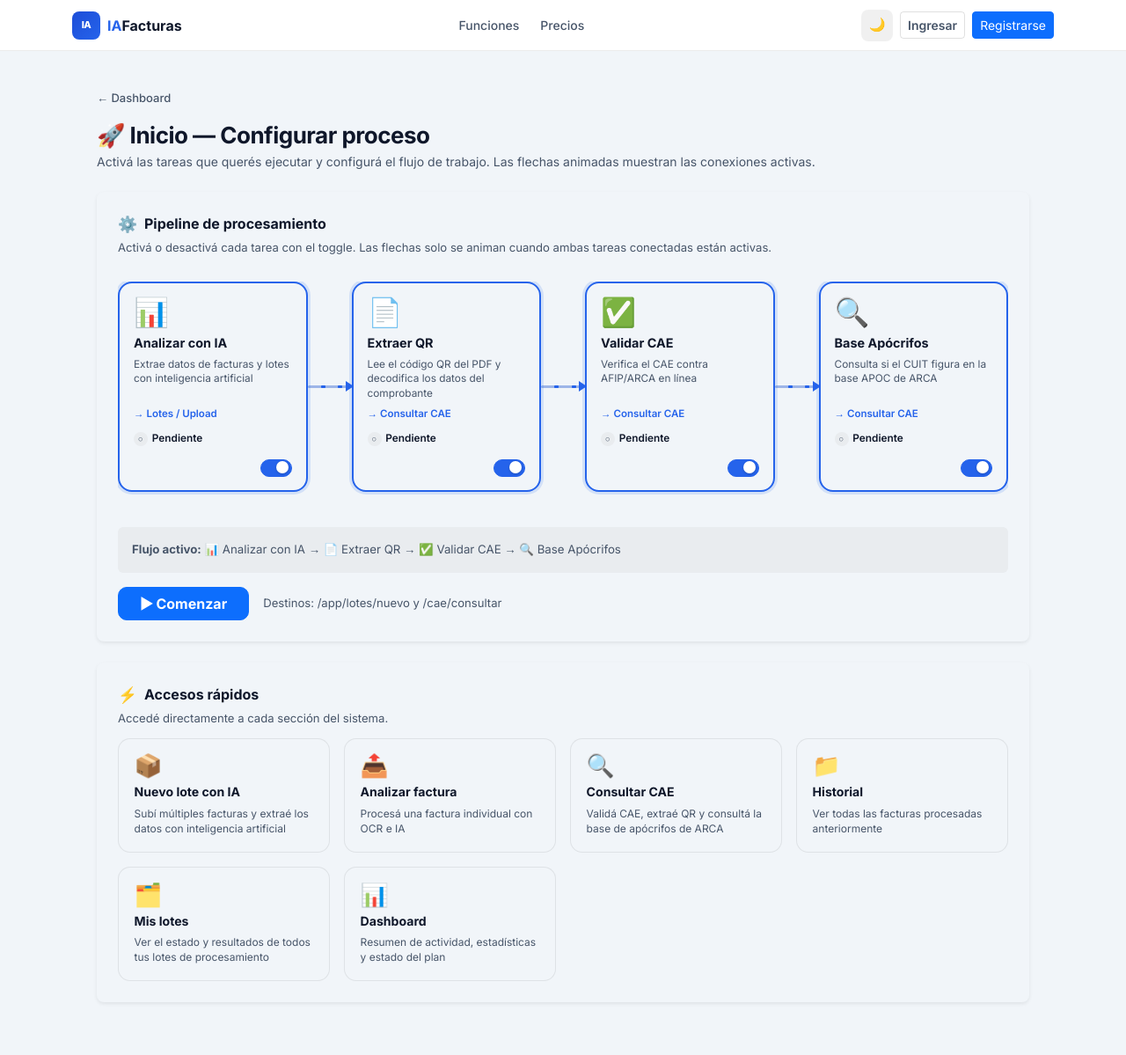
After one commit to mmarfeo/iaFacturas, a FastAPI app: template app/templates/app/inicio.html in a window 1280 px wide. The commit adds this page. Shown: the whole page at 88% size. Run offline with FastAPI, Linux system fonts and the light colour scheme; the template is opened without the code that fills it, so the values that code supplies are empty; parts of the project's set-up code (start-up, migrations or seed data) failed here and were passed over.

Commit message:
feat: página Inicio con pipeline configurador + link en navbar

```diff
--- /dev/null
+++ b/app/templates/app/inicio.html
@@ -0,0 +1,478 @@
+{% extends "base.html" %}
+{% block title %}Inicio{% endblock %}
+
+{% block head %}
+<style>
+/* ══════════════════════════════════════════════════════════════
+   LAYOUT
+══════════════════════════════════════════════════════════════ */
+.inicio-page { min-height: 100vh; background: var(--bs-body-bg); }
+.inicio-wrap { max-width: 1100px; margin: 0 auto; padding: 40px 20px 60px; }
+
+/* ══════════════════════════════════════════════════════════════
+   PIPELINE TRACK
+══════════════════════════════════════════════════════════════ */
+.pipeline-track {
+  display: flex; align-items: stretch; gap: 0;
+  margin: 1.75rem 0 2rem;
+  overflow-x: auto; padding-bottom: .5rem;
+}
+
+/* ── Task node ─────────────────────────────────────────────── */
+.task-node {
+  flex: 1 1 180px; min-width: 150px; max-width: 240px;
+  border: 2px solid var(--bs-border-color);
+  border-radius: 16px; padding: 1.1rem 1rem .9rem;
+  background: var(--bs-body-bg);
+  transition: border-color .25s, box-shadow .25s, opacity .25s;
+  display: flex; flex-direction: column; gap: .3rem;
+  cursor: default;
+}
+.task-node--active   { border-color: var(--ia-accent); box-shadow: 0 0 0 3px color-mix(in srgb,var(--ia-accent) 15%,transparent); }
+.task-node--inactive { opacity: .4; }
+.task-node--running  { border-color: #3b82f6; animation: nodeGlow 1.4s ease-in-out infinite; }
+.task-node--done     { border-color: #10b981; box-shadow: 0 0 0 3px rgba(16,185,129,.15); }
+.task-node--error    { border-color: #ef4444; box-shadow: 0 0 0 3px rgba(239,68,68,.15); }
+
+@keyframes nodeGlow {
+  0%,100% { box-shadow: 0 0 0 4px rgba(59,130,246,.15); }
+  50%      { box-shadow: 0 0 0 9px rgba(59,130,246,.3); }
+}
+
+.task-node__emoji { font-size: 2rem; line-height: 1; margin-bottom: .2rem; }
+.task-node__title { font-weight: 700; font-size: .9rem; color: var(--bs-body-color); }
+.task-node__desc  { font-size: .74rem; color: var(--bs-secondary-color); line-height: 1.4; flex: 1; }
+.task-node__dest  { font-size: .72rem; color: var(--ia-accent); font-weight: 600; margin-top: .1rem; }
+
+/* Status row */
+.task-node__status {
+  display: flex; align-items: center; gap: .3rem;
+  font-size: .74rem; font-weight: 600; min-height: 1.3rem;
+  margin-top: .3rem;
+}
+.st-icon { width: 1rem; height: 1rem; border-radius: 50%; display: flex; align-items: center; justify-content: center; font-size: .6rem; flex-shrink: 0; }
+.st-idle    { background: var(--bs-secondary-bg); color: var(--bs-secondary-color); }
+.st-running { background: #dbeafe; color: #1d4ed8; }
+.st-done    { background: #d1fae5; color: #065f46; }
+.st-error   { background: #fee2e2; color: #991b1b; }
+.st-skip    { background: var(--bs-secondary-bg); color: var(--bs-secondary-color); font-style: italic; }
+[data-bs-theme="dark"] .st-running { background: #1e3a8a; color: #93c5fd; }
+[data-bs-theme="dark"] .st-done    { background: #065f46; color: #6ee7b7; }
+
+/* Toggle */
+.task-node__toggle-wrap { display: flex; align-items: center; justify-content: flex-end; margin-top: .5rem; }
+.task-toggle { position: relative; width: 36px; height: 20px; cursor: pointer; }
+.task-toggle input { opacity: 0; width: 0; height: 0; position: absolute; }
+.task-toggle__track { position: absolute; inset: 0; background: var(--bs-secondary-bg); border-radius: 20px; border: 1px solid var(--bs-border-color); transition: background .2s; }
+.task-toggle input:checked + .task-toggle__track { background: var(--ia-accent); border-color: var(--ia-accent); }
+.task-toggle__thumb { position: absolute; top: 2px; left: 2px; width: 14px; height: 14px; border-radius: 50%; background: #fff; transition: transform .2s; box-shadow: 0 1px 3px rgba(0,0,0,.2); }
+.task-toggle input:checked ~ .task-toggle__thumb { transform: translateX(16px); }
+
+/* ── Connector ─────────────────────────────────────────────── */
+.pipeline-conn {
+  flex: 0 0 50px; display: flex; align-items: center; justify-content: center;
+  position: relative; align-self: center; height: 32px;
+}
+.pipeline-conn__line {
+  width: 100%; height: 3px; position: relative; overflow: hidden;
+  background: var(--bs-border-color); border-radius: 2px;
+}
+.pipeline-conn__line::after {
+  content: ''; position: absolute; top: 0; left: -40%;
+  width: 40%; height: 100%;
+  background: linear-gradient(90deg,transparent,var(--ia-accent),transparent);
+  opacity: 0; border-radius: 2px; transition: opacity .3s;
+}
+.pipeline-conn--active .pipeline-conn__line { background: color-mix(in srgb,var(--ia-accent) 35%,var(--bs-border-color)); }
+.pipeline-conn--active .pipeline-conn__line::after { opacity: 1; animation: flowRight 1.1s linear infinite; }
+
+.pipeline-conn__arrow {
+  position: absolute; right: -2px;
+  width: 0; height: 0;
+  border-top: 6px solid transparent; border-bottom: 6px solid transparent;
+  border-left: 9px solid var(--bs-border-color); transition: border-left-color .3s;
+}
+.pipeline-conn--active .pipeline-conn__arrow { border-left-color: var(--ia-accent); }
+
+.pipeline-dots { position: absolute; inset: 0; display: flex; align-items: center; overflow: hidden; pointer-events: none; }
+.pipeline-dot { width: 5px; height: 5px; border-radius: 50%; background: var(--ia-accent); position: absolute; opacity: 0; }
+.pipeline-conn--active .pipeline-dot { opacity: 1; }
+.pipeline-dot:nth-child(1) { animation: dotSlide 1.1s linear infinite 0s; }
+.pipeline-dot:nth-child(2) { animation: dotSlide 1.1s linear infinite .37s; }
+.pipeline-dot:nth-child(3) { animation: dotSlide 1.1s linear infinite .73s; }
+
+@keyframes dotSlide {
+  0%   { left: -5px; opacity: 0; }
+  10%  { opacity: 1; }
+  90%  { opacity: 1; }
+  100% { left: calc(100% + 5px); opacity: 0; }
+}
+@keyframes flowRight { 0% { left: -40%; } 100% { left: 100%; } }
+
+/* Spinner mini */
+.spin { display: inline-block; width: .7rem; height: .7rem; border: 2px solid currentColor; border-top-color: transparent; border-radius: 50%; animation: spin360 .7s linear infinite; vertical-align: middle; }
+@keyframes spin360 { to { transform: rotate(360deg); } }
+
+/* ══════════════════════════════════════════════════════════════
+   QUICK ACCESS CARDS
+══════════════════════════════════════════════════════════════ */
+.quick-grid { display: grid; grid-template-columns: repeat(auto-fill, minmax(200px,1fr)); gap: 1rem; margin-top: .75rem; }
+.quick-card {
+  border: 1.5px solid var(--bs-border-color); border-radius: 14px;
+  padding: 1.1rem; text-decoration: none; color: var(--bs-body-color);
+  background: var(--bs-body-bg);
+  transition: border-color .2s, box-shadow .2s, transform .15s;
+  display: flex; flex-direction: column; gap: .4rem;
+}
+.quick-card:hover { border-color: var(--ia-accent); box-shadow: 0 4px 20px rgba(0,0,0,.08); transform: translateY(-2px); color: var(--bs-body-color); }
+.quick-card__icon  { font-size: 1.6rem; line-height: 1; }
+.quick-card__title { font-weight: 700; font-size: .88rem; }
+.quick-card__desc  { font-size: .75rem; color: var(--bs-secondary-color); line-height: 1.4; }
+</style>
+{% endblock %}
+
+{% block content %}
+<div class="inicio-page ia-page">
+  <div class="inicio-wrap">
+
+    <!-- Header -->
+    <div class="mb-4">
+      <a href="/app/dashboard" class="text-decoration-none fw-medium d-inline-block mb-3"
+         style="font-size:13px;color:var(--ia-sub)">← Dashboard</a>
+      <h1 class="fw-bold mb-1" style="font-size:26px;letter-spacing:-0.5px">
+        🚀 Inicio — Configurar proceso
+      </h1>
+      <p class="mb-0" style="font-size:14px;color:var(--ia-sub)">
+        Activá las tareas que querés ejecutar y configurá el flujo de trabajo.
+        Las flechas animadas muestran las conexiones activas.
+      </p>
+    </div>
+
+    <!-- ═══════════════════════════════════════════════════════
+         PIPELINE
+    ═══════════════════════════════════════════════════════════ -->
+    <div class="card border-0 shadow-sm rounded-3 p-4 mb-4">
+
+      <div class="d-flex align-items-center gap-2 mb-1">
+        <span style="font-size:1.1rem">⚙️</span>
+        <h2 class="fw-bold mb-0" style="font-size:1rem">Pipeline de procesamiento</h2>
+      </div>
+      <p class="mb-0" style="font-size:.82rem;color:var(--ia-sub)">
+        Activá o desactivá cada tarea con el toggle. Las flechas solo se animan cuando ambas tareas conectadas están activas.
+      </p>
+
+      <div class="pipeline-track">
+
+        <!-- ── Tarea 1: Analizar con IA ── -->
+        <div class="task-node task-node--active" id="node-ia">
+          <div class="task-node__emoji">📊</div>
+          <div class="task-node__title">Analizar con IA</div>
+          <div class="task-node__desc">Extrae datos de facturas y lotes con inteligencia artificial</div>
+          <div class="task-node__dest">→ Lotes / Upload</div>
+          <div class="task-node__status" id="status-ia">
+            <span class="st-icon st-idle">○</span>
+            <span id="status-ia-text">Pendiente</span>
+          </div>
+          <div class="task-node__toggle-wrap">
+            <label class="task-toggle" title="Activar/desactivar">
+              <input type="checkbox" id="toggle-ia" checked>
+              <span class="task-toggle__track"></span>
+              <span class="task-toggle__thumb"></span>
+            </label>
+          </div>
+        </div>
+
+        <!-- Conector 1→2 -->
+        <div class="pipeline-conn pipeline-conn--active" id="conn-12">
+          <div class="pipeline-conn__line">
+            <div class="pipeline-dots">
+              <div class="pipeline-dot"></div>
+              <div class="pipeline-dot"></div>
+              <div class="pipeline-dot"></div>
+            </div>
+          </div>
+          <div class="pipeline-conn__arrow"></div>
+        </div>
+
+        <!-- ── Tarea 2: Extraer QR ── -->
+        <div class="task-node task-node--active" id="node-qr">
+          <div class="task-node__emoji">📄</div>
+          <div class="task-node__title">Extraer QR</div>
+          <div class="task-node__desc">Lee el código QR del PDF y decodifica los datos del comprobante</div>
+          <div class="task-node__dest">→ Consultar CAE</div>
+          <div class="task-node__status" id="status-qr">
+            <span class="st-icon st-idle">○</span>
+            <span id="status-qr-text">Pendiente</span>
+          </div>
+          <div class="task-node__toggle-wrap">
+            <label class="task-toggle" title="Activar/desactivar">
+              <input type="checkbox" id="toggle-qr" checked>
+              <span class="task-toggle__track"></span>
+              <span class="task-toggle__thumb"></span>
+            </label>
+          </div>
+        </div>
+
+        <!-- Conector 2→3 -->
+        <div class="pipeline-conn pipeline-conn--active" id="conn-23">
+          <div class="pipeline-conn__line">
+            <div class="pipeline-dots">
+              <div class="pipeline-dot"></div>
+              <div class="pipeline-dot"></div>
+              <div class="pipeline-dot"></div>
+            </div>
+          </div>
+          <div class="pipeline-conn__arrow"></div>
+        </div>
+
+        <!-- ── Tarea 3: Validar CAE ── -->
+        <div class="task-node task-node--active" id="node-cae">
+          <div class="task-node__emoji">✅</div>
+          <div class="task-node__title">Validar CAE</div>
+          <div class="task-node__desc">Verifica el CAE contra AFIP/ARCA en línea</div>
+          <div class="task-node__dest">→ Consultar CAE</div>
+          <div class="task-node__status" id="status-cae">
+            <span class="st-icon st-idle">○</span>
+            <span id="status-cae-text">Pendiente</span>
+          </div>
+          <div class="task-node__toggle-wrap">
+            <label class="task-toggle" title="Activar/desactivar">
+              <input type="checkbox" id="toggle-cae" checked>
+              <span class="task-toggle__track"></span>
+              <span class="task-toggle__thumb"></span>
+            </label>
+          </div>
+        </div>
+
+        <!-- Conector 3→4 -->
+        <div class="pipeline-conn pipeline-conn--active" id="conn-34">
+          <div class="pipeline-conn__line">
+            <div class="pipeline-dots">
+              <div class="pipeline-dot"></div>
+              <div class="pipeline-dot"></div>
+              <div class="pipeline-dot"></div>
+            </div>
+          </div>
+          <div class="pipeline-conn__arrow"></div>
+        </div>
+
+        <!-- ── Tarea 4: Base Apócrifos ── -->
+        <div class="task-node task-node--active" id="node-apoc">
+          <div class="task-node__emoji">🔍</div>
+          <div class="task-node__title">Base Apócrifos</div>
+          <div class="task-node__desc">Consulta si el CUIT figura en la base APOC de ARCA</div>
+          <div class="task-node__dest">→ Consultar CAE</div>
+          <div class="task-node__status" id="status-apoc">
+            <span class="st-icon st-idle">○</span>
+            <span id="status-apoc-text">Pendiente</span>
+          </div>
+          <div class="task-node__toggle-wrap">
+            <label class="task-toggle" title="Activar/desactivar">
+              <input type="checkbox" id="toggle-apoc" checked>
+              <span class="task-toggle__track"></span>
+              <span class="task-toggle__thumb"></span>
+            </label>
+          </div>
+        </div>
+
+      </div><!-- /pipeline-track -->
+
+      <!-- Descripción dinámica del flujo activo -->
+      <div id="flow-description" class="mb-3 p-3 rounded-2"
+           style="background:var(--bs-secondary-bg);font-size:.83rem;color:var(--ia-sub)">
+        Seleccioná las tareas para ver el flujo activo.
+      </div>
+
+      <!-- Botón Comenzar -->
+      <div class="d-flex align-items-center gap-3 flex-wrap">
+        <button id="btn-comenzar" class="btn btn-primary fw-bold px-4" style="border-radius:10px">
+          ▶ Comenzar
+        </button>
+        <span id="flow-hint" style="font-size:.82rem;color:var(--ia-sub)"></span>
+      </div>
+
+    </div><!-- /card pipeline -->
+
+    <!-- ═══════════════════════════════════════════════════════
+         ACCESOS RÁPIDOS
+    ═══════════════════════════════════════════════════════════ -->
+    <div class="card border-0 shadow-sm rounded-3 p-4">
+      <div class="d-flex align-items-center gap-2 mb-1">
+        <span style="font-size:1.1rem">⚡</span>
+        <h2 class="fw-bold mb-0" style="font-size:1rem">Accesos rápidos</h2>
+      </div>
+      <p class="mb-0" style="font-size:.82rem;color:var(--ia-sub)">Accedé directamente a cada sección del sistema.</p>
+
+      <div class="quick-grid">
+        <a href="/app/lotes/nuevo" class="quick-card">
+          <div class="quick-card__icon">📦</div>
+          <div class="quick-card__title">Nuevo lote con IA</div>
+          <div class="quick-card__desc">Subí múltiples facturas y extraé los datos con inteligencia artificial</div>
+        </a>
+        <a href="/app/upload" class="quick-card">
+          <div class="quick-card__icon">📤</div>
+          <div class="quick-card__title">Analizar factura</div>
+          <div class="quick-card__desc">Procesá una factura individual con OCR e IA</div>
+        </a>
+        <a href="/cae/consultar" class="quick-card">
+          <div class="quick-card__icon">🔍</div>
+          <div class="quick-card__title">Consultar CAE</div>
+          <div class="quick-card__desc">Validá CAE, extraé QR y consultá la base de apócrifos de ARCA</div>
+        </a>
+        <a href="/app/historial" class="quick-card">
+          <div class="quick-card__icon">📁</div>
+          <div class="quick-card__title">Historial</div>
+          <div class="quick-card__desc">Ver todas las facturas procesadas anteriormente</div>
+        </a>
+        <a href="/app/lotes" class="quick-card">
+          <div class="quick-card__icon">🗂️</div>
+          <div class="quick-card__title">Mis lotes</div>
+          <div class="quick-card__desc">Ver el estado y resultados de todos tus lotes de procesamiento</div>
+        </a>
+        <a href="/app/dashboard" class="quick-card">
+          <div class="quick-card__icon">📊</div>
+          <div class="quick-card__title">Dashboard</div>
+          <div class="quick-card__desc">Resumen de actividad, estadísticas y estado del plan</div>
+        </a>
+      </div>
+    </div>
+
+  </div>
+</div>
+{% endblock %}
+
+{% block scripts %}
+<script>
+(function () {
+'use strict';
+
+// ── Estado del pipeline ────────────────────────────────────────
+var state = { ia: true, qr: true, cae: true, apoc: true };
+
+var toggles = {
+  ia:   document.getElementById('toggle-ia'),
+  qr:   document.getElementById('toggle-qr'),
+  cae:  document.getElementById('toggle-cae'),
+  apoc: document.getElementById('toggle-apoc'),
+};
+
+// ── Actualizar visual ──────────────────────────────────────────
+function update() {
+  state.ia   = toggles.ia   ? toggles.ia.checked   : true;
+  state.qr   = toggles.qr   ? toggles.qr.checked   : true;
+  state.cae  = toggles.cae  ? toggles.cae.checked  : true;
+  state.apoc = toggles.apoc ? toggles.apoc.checked : true;
+
+  setNodeActive('node-ia',   state.ia);
+  setNodeActive('node-qr',   state.qr);
+  setNodeActive('node-cae',  state.cae);
+  setNodeActive('node-apoc', state.apoc);
+
+  setConnActive('conn-12', state.ia   && state.qr);
+  setConnActive('conn-23', state.qr   && state.cae);
+  setConnActive('conn-34', state.cae  && state.apoc);
+
+  updateDescription();
+}
+
+function setNodeActive(id, active) {
+  var el = document.getElementById(id);
+  if (!el) return;
+  el.classList.toggle('task-node--active',   active);
+  el.classList.toggle('task-node--inactive', !active);
+}
+
+function setConnActive(id, active) {
+  var el = document.getElementById(id);
+  if (!el) return;
+  el.classList.toggle('pipeline-conn--active', active);
+}
+
+function updateDescription() {
+  var parts = [];
+  if (state.ia)   parts.push('📊 Analizar con IA');
+  if (state.qr)   parts.push('📄 Extraer QR');
+  if (state.cae)  parts.push('✅ Validar CAE');
+  if (state.apoc) parts.push('🔍 Base Apócrifos');
+
+  var desc = document.getElementById('flow-description');
+  var hint = document.getElementById('flow-hint');
+
+  if (!parts.length) {
+    if (desc) desc.textContent = '⚠ Activá al menos una tarea para continuar.';
+    if (hint) hint.textContent = '';
+    return;
+  }
+
+  if (desc) desc.innerHTML = '<strong>Flujo activo:</strong> ' + parts.join(' → ');
+
+  // Hint de destino
+  var destinations = [];
+  if (state.ia) destinations.push('/app/lotes/nuevo');
+  if (state.qr || state.cae || state.apoc) destinations.push('/cae/consultar');
+  if (hint) {
+    hint.textContent = destinations.length === 1
+      ? 'Destino: ' + destinations[0]
+      : 'Destinos: ' + destinations.join(' y ');
+  }
+}
+
+// ── Botón Comenzar ─────────────────────────────────────────────
+var btnComenzar = document.getElementById('btn-comenzar');
+if (btnComenzar) {
+  btnComenzar.addEventListener('click', function () {
+    var hasIA  = state.ia;
+    var hasCAE = state.qr || state.cae || state.apoc;
+
+    if (!hasIA && !hasCAE) {
+      alert('Activá al menos una tarea para continuar.');
+      return;
+    }
+
+    // Animación de salida
+    animateStart(function () {
+      if (hasIA) {
+        // Si hay IA, ir a lotes primero
+        window.location.href = '/app/lotes/nuevo';
+      } else {
+        // Solo tareas de CAE/Apócrifos
+        window.location.href = '/cae/consultar';
+      }
+    });
+  });
+}
+
+function animateStart(callback) {
+  // Marcar tareas activas como "running" brevemente
+  if (state.ia)   setNodeRunning('node-ia',   'status-ia-text');
+  if (state.qr)   setNodeRunning('node-qr',   'status-qr-text');
+  if (state.cae)  setNodeRunning('node-cae',  'status-cae-text');
+  if (state.apoc) setNodeRunning('node-apoc', 'status-apoc-text');
+
+  if (btnComenzar) btnComenzar.disabled = true;
+  setTimeout(callback, 700);
+}
+
+function setNodeRunning(nodeId, textId) {
+  var node = document.getElementById(nodeId);
+  if (node) {
+    node.classList.remove('task-node--active','task-node--inactive');
+    node.classList.add('task-node--running');
+    var icon = node.querySelector('.st-icon');
+    if (icon) { icon.className = 'st-icon st-running'; icon.innerHTML = '<span class="spin"></span>'; }
+  }
+  var txt = document.getElementById(textId);
+  if (txt) txt.textContent = 'Iniciando…';
+}
+
+// ── Eventos toggle ─────────────────────────────────────────────
+Object.keys(toggles).forEach(function (key) {
+  if (toggles[key]) toggles[key].addEventListener('change', update);
+});
+
+// ── Init ───────────────────────────────────────────────────────
+update();
+
+})();
+</script>
+{% endblock %}
--- a/app/templates/base.html
+++ b/app/templates/base.html
@@ -44,6 +44,10 @@
       <!-- Nav links -->
       <ul class="navbar-nav mx-auto mb-2 mb-md-0">
         {% if user %}
+          <li class="nav-item">
+            <a class="nav-link ia-nav-link {% if current_page == 'inicio' %}active{% endif %}"
+               href="/app/inicio">🚀 Inicio</a>
+          </li>
           <li class="nav-item">
             <a class="nav-link ia-nav-link {% if current_page == 'dashboard' %}active{% endif %}"
                href="/app/dashboard">📊 Dashboard</a>
```
Also changed, not shown: app/routers/facturas.py (+9 -0 lines).
